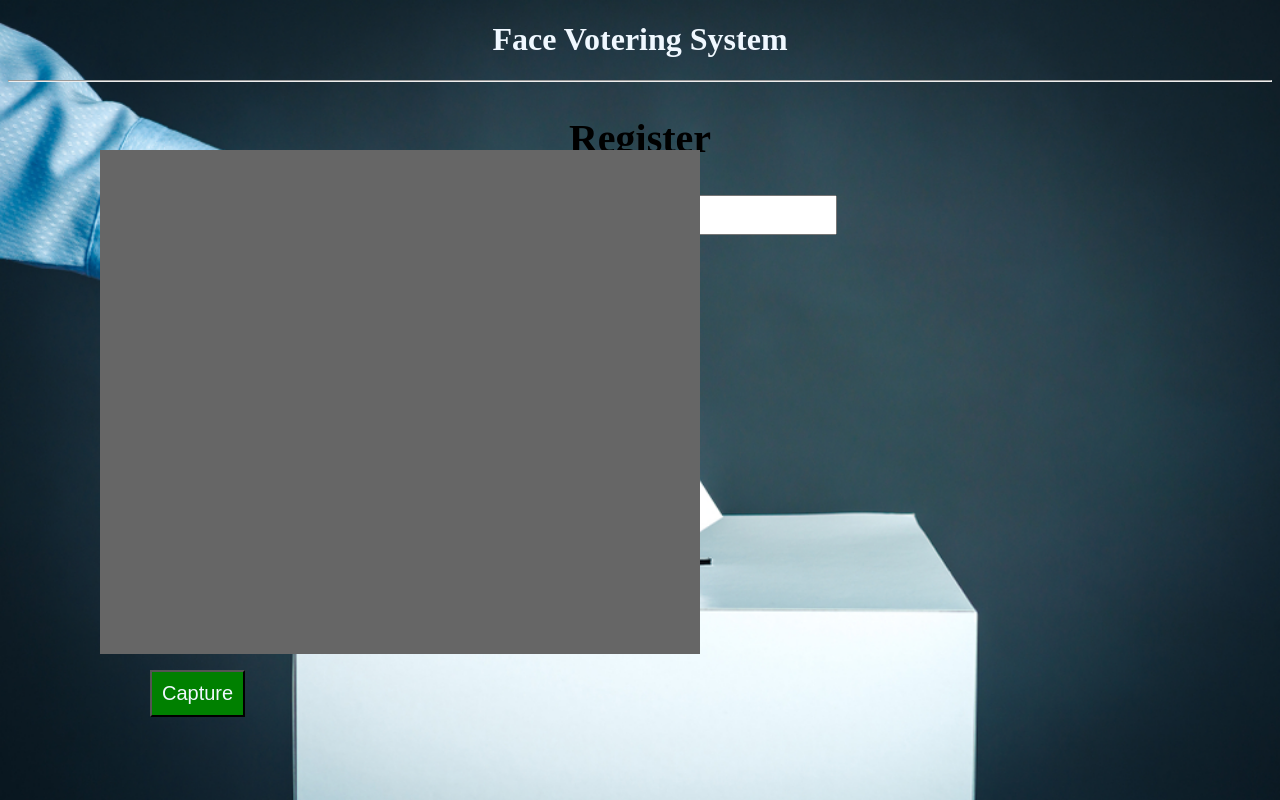
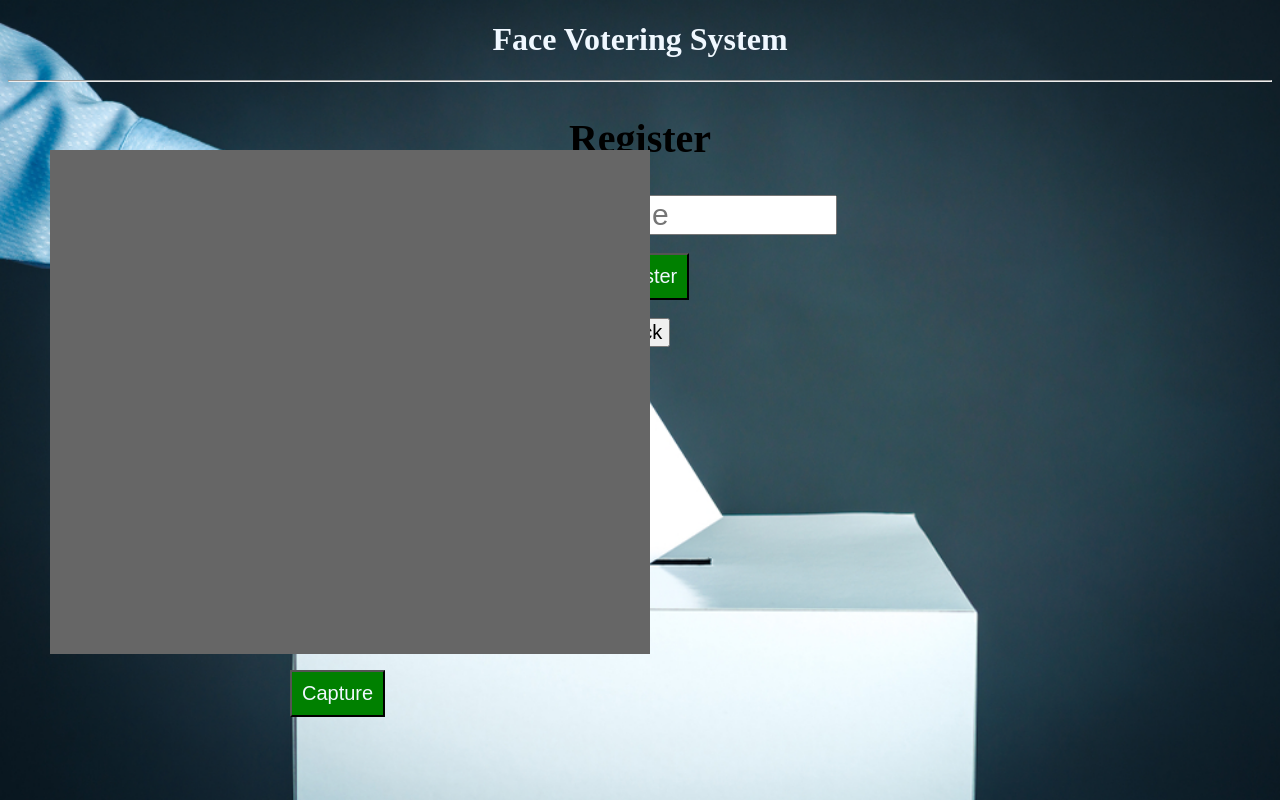
Before and after one commit to locker55198/facevote, a Flask app: page /register in a window 1280 px wide. Run offline with Flask 2, Linux system fonts and the light colour scheme.

Commit message:
Update register.html

```diff
--- a/templates/register.html
+++ b/templates/register.html
@@ -16,11 +16,11 @@
             <button onclick="location.href='/'" style="font-size: 20px;">Back</button>
         </div>
 
-        <div style="position: absolute; top: 150px; left: 100px; background-color: #666;">
+        <div style="position: absolute; top: 150px; left: 50px; background-color: #666;">
             <video id="video" width="600" height="500" autoplay></video>
             <br>
         </div>
-        <button onclick="captureImage()" style="background-color: green; color: aliceblue; font-size: 20px; position: absolute; padding: 10px; top: 670px; left: 150px;">Capture</button>
+        <button onclick="captureImage()" style="background-color: green; color: aliceblue; font-size: 20px; position: absolute; padding: 10px; top: 670px; left: 290px;">Capture</button>
 
         <script>
             var video = document.getElementById('video');
```
